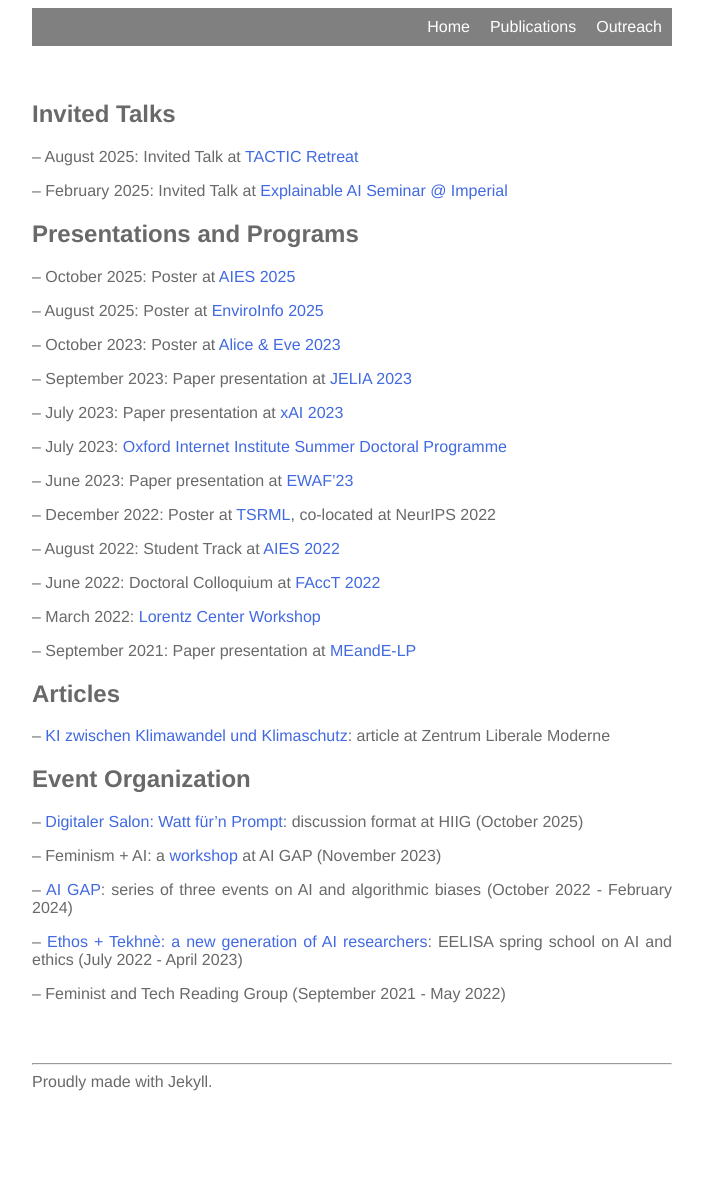
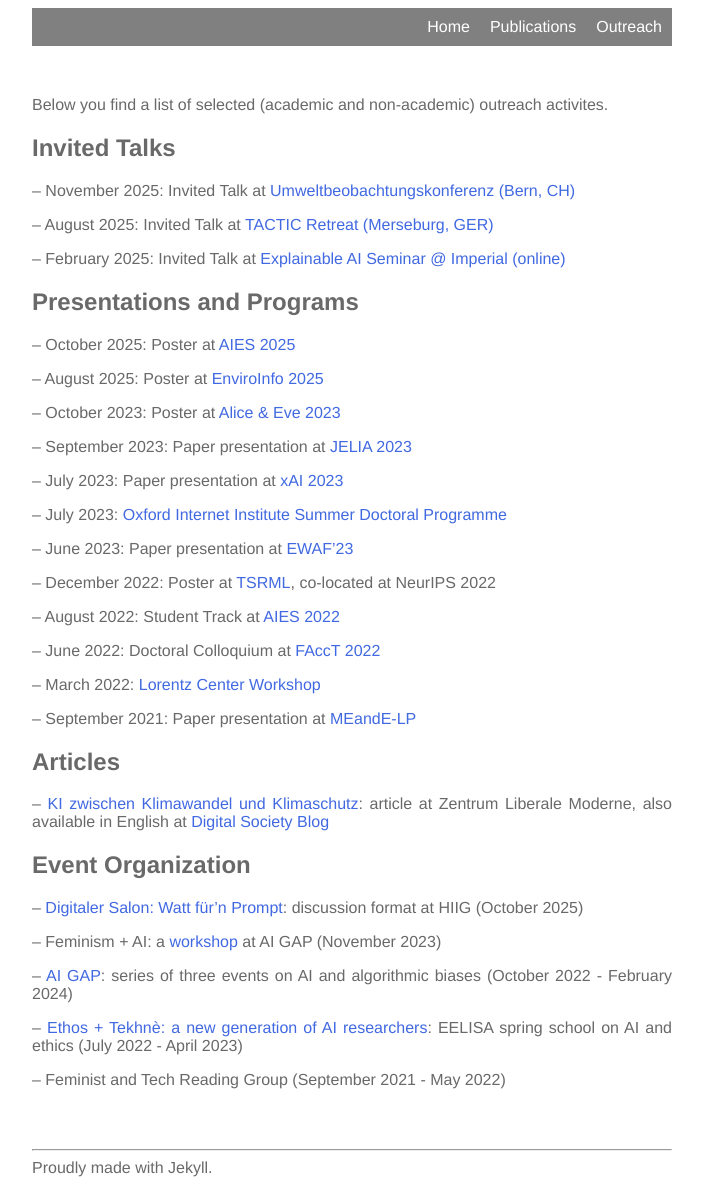
Before and after one commit to lstate/lstate.github.io, a Jekyll site: the page built from _pages/outreach.markdown, in a window 1280 px wide. Shown: the whole page, without its empty margins (288-991 px from the left). Built offline with Jekyll 4.4.1, drawn with Linux system fonts in a browser that asks for light colours; before the commit the page ends 1099 px from its top, so only the background shows below that.

Commit message:
Update outreach.markdown
intro line, update talk and blog article

```diff
--- a/_pages/outreach.markdown
+++ b/_pages/outreach.markdown
@@ -6,11 +6,15 @@ permalink: /outreach/
 
 <br />
 
+Below you find a list of selected (academic and non-academic) outreach activites.
+
 ## Invited Talks
 
--- August 2025: Invited Talk at [TACTIC Retreat](https://tactic.ovgu.de/tactic/en/News/TACTIC+Retreat+_+Summer+School+2025+in+Merseburg-p-68.html)
+-- November 2025: Invited Talk at [Umweltbeobachtungskonferenz (Bern, CH)](https://www.bafu.admin.ch/de/ubk25)
 
--- February 2025: Invited Talk at [Explainable AI Seminar @ Imperial](https://xaiseminars.doc.ic.ac.uk/)
+-- August 2025: Invited Talk at [TACTIC Retreat (Merseburg, GER)](https://tactic.ovgu.de/tactic/en/News/TACTIC+Retreat+_+Summer+School+2025+in+Merseburg-p-68.html)
+
+-- February 2025: Invited Talk at [Explainable AI Seminar @ Imperial (online)](https://xaiseminars.doc.ic.ac.uk/)
 
 ## Presentations and Programs
 
@@ -40,7 +44,7 @@ permalink: /outreach/
 
 ## Articles
 
--- [KI zwischen Klimawandel und Klimaschutz](https://libmod.de/ki-zwischen-klimawandel-und-klimaschutz/): article at Zentrum Liberale Moderne
+-- [KI zwischen Klimawandel und Klimaschutz](https://libmod.de/ki-zwischen-klimawandel-und-klimaschutz/): article at Zentrum Liberale Moderne, also available in English at [Digital Society Blog](https://www.hiig.de/en/ai-between-climate-change-and-climate-protection/)
 
 ## Event Organization
 
```
